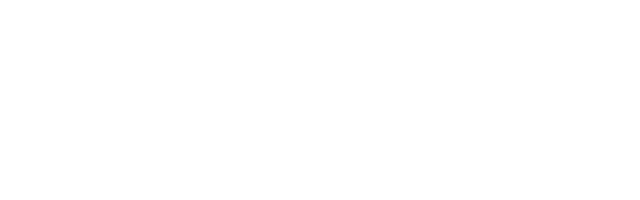
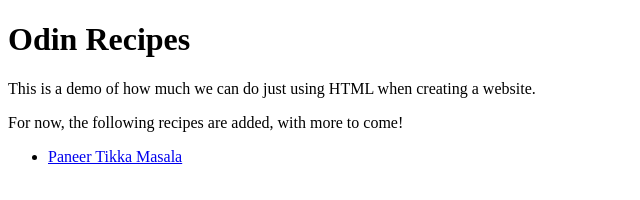
Before and after one commit to Vishnu-MnM/TOP, a plain HTML site: page odin-recipes/index.html in a window 1280 px wide. Shown: the whole page, without its empty margins (0-640 px from the left). Drawn offline with Linux system fonts and the light colour scheme.

Commit message:
Added paneer tikka masala recipe, more to be added. This is not a complicated thing. I just want to learn stuff for fun

```diff
--- a/odin-recipes/index.html
+++ b/odin-recipes/index.html
@@ -2,9 +2,15 @@
 <html lang="en">
 <head>
     <meta charset="UTF-8">
-    <title>Title</title>
+    <title>Recipes</title>
 </head>
 <body>
+    <h1>Odin Recipes</h1>
+    <p>This is a demo of how much we can do just using HTML when creating a website.</p>
+    <p>For now, the following recipes are added, with more to come!</p>
+    <ul>
+      <li><a href="recipes/paneer-tikka-masala.html">Paneer Tikka Masala</a></li>
+    </ul>
 
 </body>
 </html>
```
